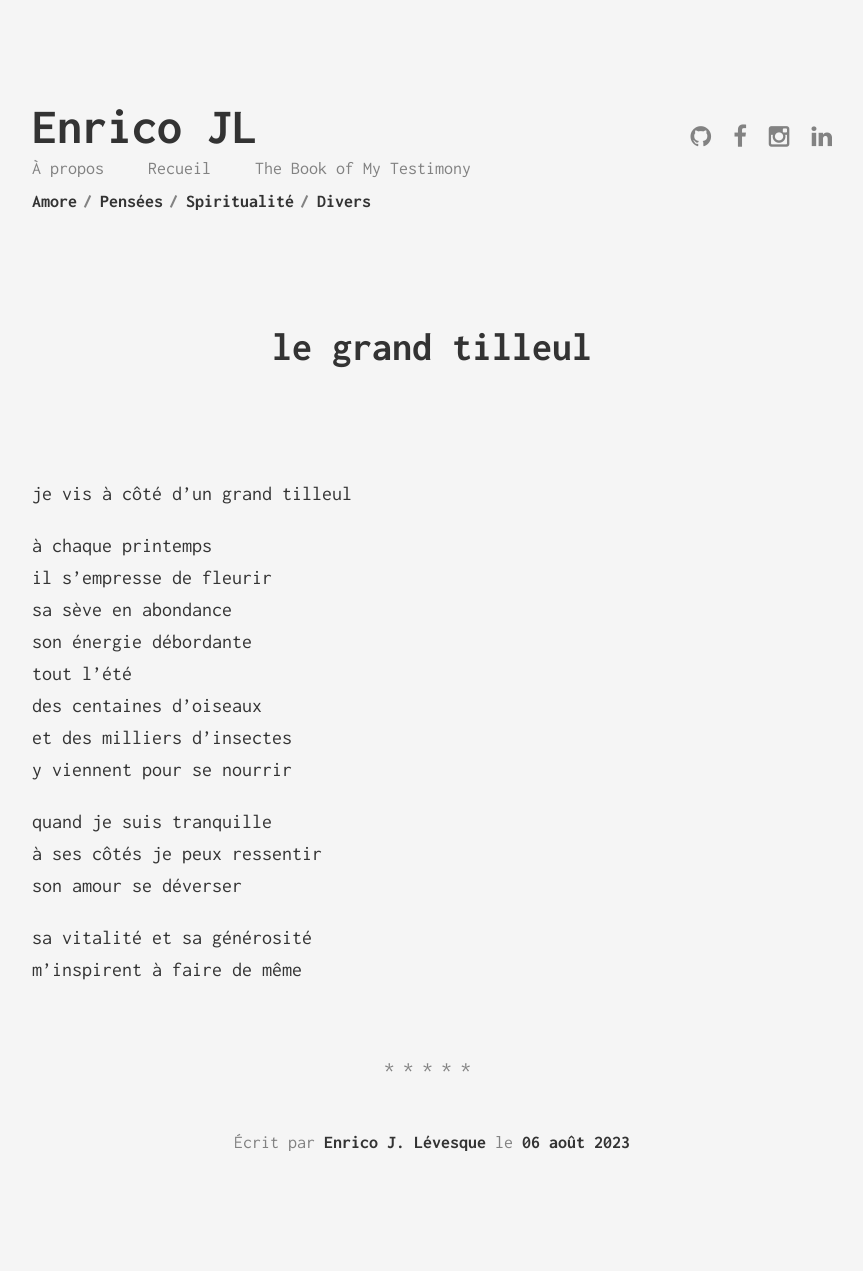
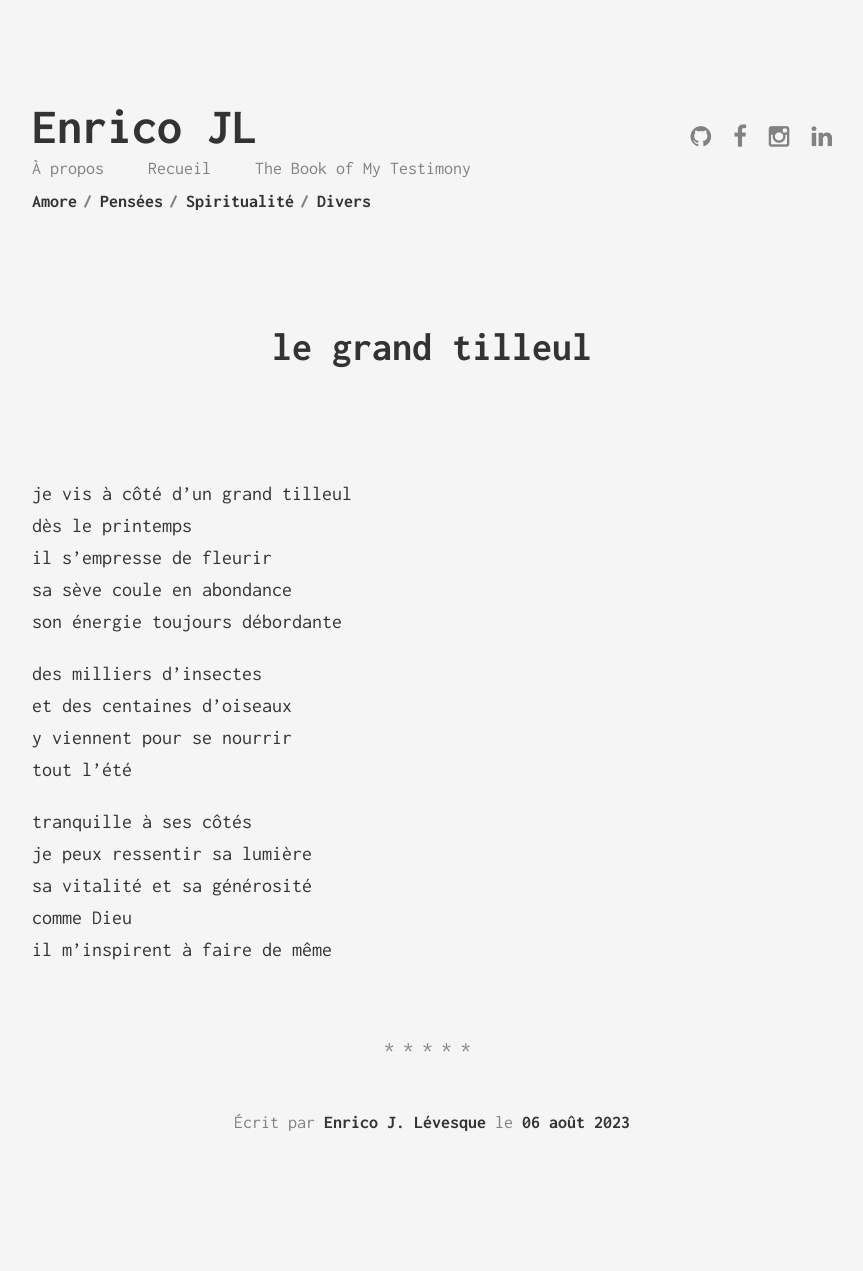
Before and after one commit to enricoJL/enricojl.github.io, a Jekyll site: the page built from _posts/2023-08-06-le-grand-tilleul.md, in a window 1280 px wide. Shown: the whole page, without its empty margins (208-1071 px from the left). Built offline with Jekyll 4.4.1, drawn with Linux system fonts in a browser that asks for light colours.

Commit message:
dernier fix

```diff
--- a/_posts/2023-08-06-le-grand-tilleul.md
+++ b/_posts/2023-08-06-le-grand-tilleul.md
@@ -7,19 +7,18 @@ published: true
 ---
 
 je vis à côté d'un grand tilleul
+dès le printemps
+il s'empresse de fleurir
+sa sève coule en abondance
+son énergie toujours débordante
 
-à chaque printemps
-il s'empresse de fleurir
-sa sève en abondance
-son énergie débordante
+des milliers d'insectes
+et des centaines d'oiseaux
+y viennent pour se nourrir
 tout l'été
-des centaines d'oiseaux
-et des milliers d'insectes
-y viennent pour se nourrir
 
-quand je suis tranquille
-à ses côtés je peux ressentir
-son amour se déverser
-
+tranquille à ses côtés
+je peux ressentir sa lumière
 sa vitalité et sa générosité
-m'inspirent à faire de même
+comme Dieu
+il m'inspirent à faire de même
```
